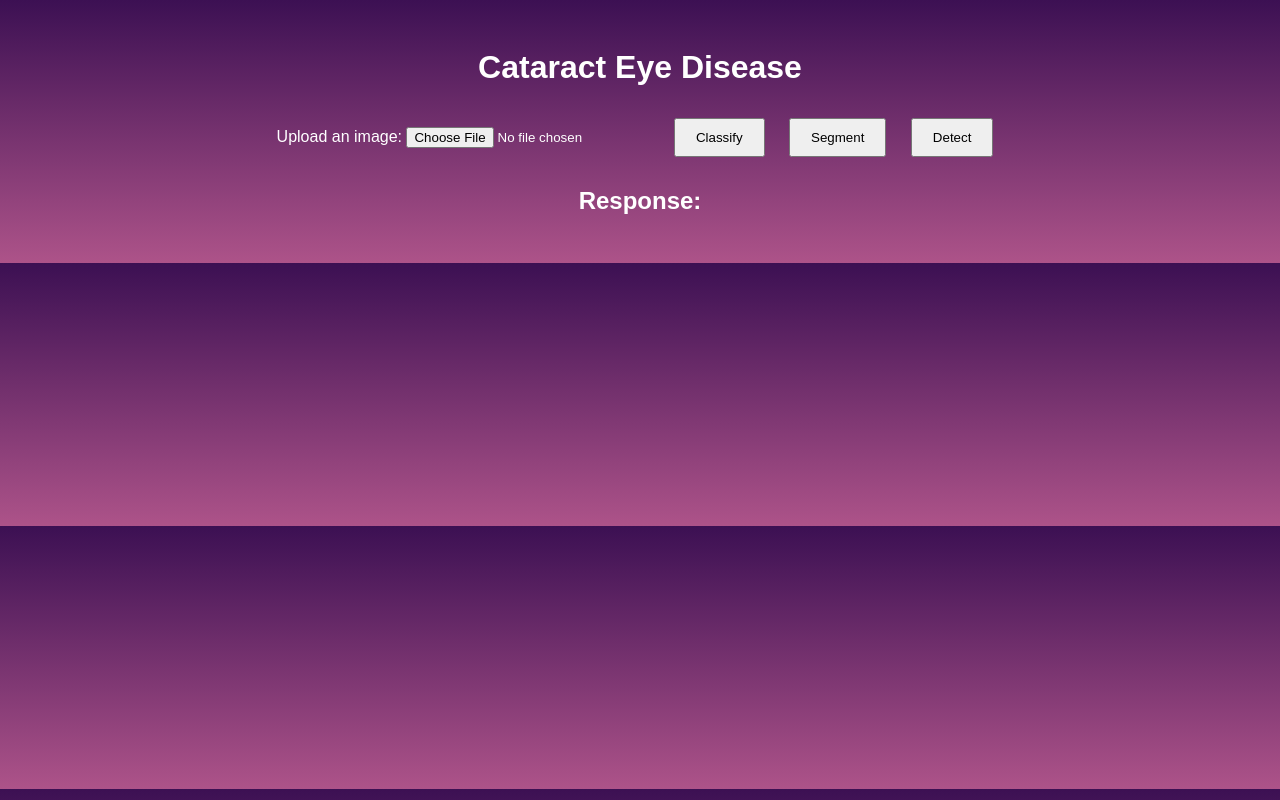
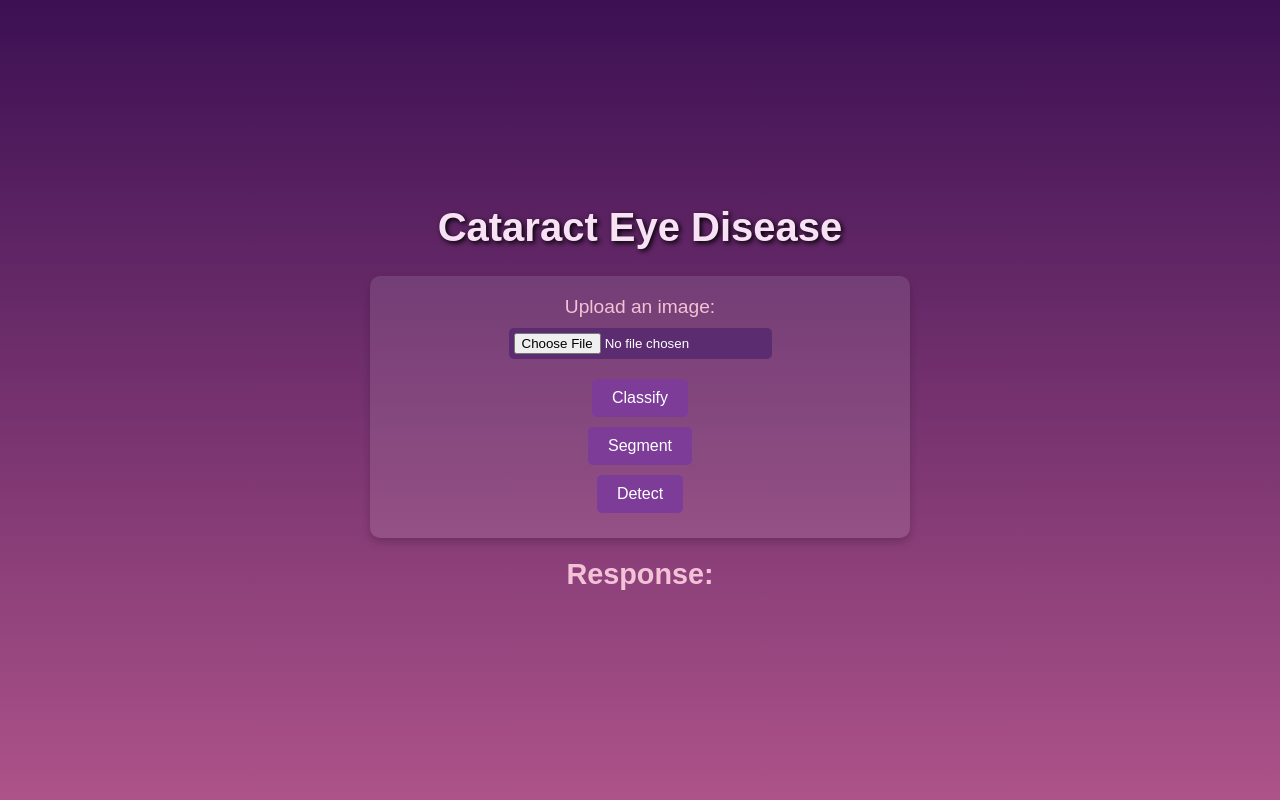
Before and after one commit to AroubAlRizq/AI2Project, a Flask app: template templates/index.html in a window 1280 px wide. Run offline with Flask 3, Linux system fonts and the light colour scheme; the template is opened without the code that fills it, so the values that code supplies are empty.

Commit message:
Update index.html

```diff
--- a/templates/index.html
+++ b/templates/index.html
@@ -5,16 +5,95 @@
     <meta name="viewport" content="width=device-width, initial-scale=1.0">
     <title>Cataract Eye Disease</title>
     <style>
+        /* Body Styling */
         body {
+            margin: 0;
             font-family: Arial, sans-serif;
-            background: linear-gradient(to bottom, #3c1053, #ad5389);
+            background: linear-gradient(to bottom, #3c1053, #ad5389); /* Dark purple to light purple */
             color: white;
-            text-align: center;
+            display: flex;
+            flex-direction: column;
+            align-items: center;
+            justify-content: center;
+            min-height: 100vh;
+        }
+
+        /* Page Title */
+        h1 {
+            margin-top: 20px;
+            font-size: 2.5rem;
+            color: #f8e1f4; /* Light purple */
+            text-shadow: 2px 2px 5px black;
+        }
+
+        /* Form Styling */
+        form {
+            background-color: rgba(255, 255, 255, 0.1); /* Semi-transparent white */
             padding: 20px;
+            border-radius: 10px;
+            box-shadow: 0 4px 8px rgba(0, 0, 0, 0.2);
+            display: flex;
+            flex-direction: column;
+            align-items: center;
+            max-width: 500px;
+            width: 90%;
         }
+
+        label {
+            font-size: 1.2rem;
+            margin-bottom: 10px;
+            color: #f4c2d7; /* Soft pink-purple */
+        }
+
+        input[type="file"] {
+            margin-bottom: 15px;
+            padding: 5px;
+            border-radius: 5px;
+            background-color: #5b2c6f; /* Deep purple */
+            color: white;
+            border: none;
+        }
+
         button {
-            margin: 10px;
+            background-color: #7d3c98; /* Medium purple */
+            color: white;
+            font-size: 1rem;
             padding: 10px 20px;
+            margin: 5px;
+            border: none;
+            border-radius: 5px;
+            cursor: pointer;
+            transition: all 0.3s ease;
+        }
+
+        button:hover {
+            background-color: #a569bd; /* Light purple */
+            transform: scale(1.05);
+        }
+
+        /* Response Section */
+        h2 {
+            margin-top: 20px;
+            font-size: 1.8rem;
+            color: #f4c2d7; /* Soft pink-purple */
+        }
+
+        pre, img {
+            margin-top: 15px;
+            max-width: 500px;
+            width: 90%;
+            border-radius: 5px;
+        }
+
+        pre {
+            background-color: rgba(0, 0, 0, 0.6); /* Dark transparent background */
+            color: #f8e1f4; /* Light purple */
+            padding: 10px;
+            overflow-x: auto;
+        }
+
+        img {
+            box-shadow: 0 4px 8px rgba(0, 0, 0, 0.5);
         }
     </style>
 </head>
@@ -29,9 +108,12 @@
     </form>
     <h2>Response:</h2>
     <div id="response"></div>
+
     <script>
+        // Backend URL (update this with your Render backend URL)
         const backendURL = "https://ai2project.onrender.com";
 
+        // Function to handle image uploads and process results
         function uploadImage(endpoint) {
             const formData = new FormData();
             const fileInput = document.getElementById("file");
@@ -40,35 +122,42 @@
                 return;
             }
             formData.append("file", fileInput.files[0]);
-            document.getElementById("response").innerHTML = "";
 
+            // Clear previous response
+            const responseDiv = document.getElementById("response");
+            responseDiv.innerHTML = "";
+
+            // Make the POST request to the backend
             fetch(backendURL + endpoint, {
                 method: "POST",
                 body: formData,
             })
-                .then(response => {
-                    if (response.ok) {
-                        if (response.headers.get("content-type").includes("image")) {
-                            return response.blob();
-                        } else {
-                            return response.json();
-                        }
+                .then((response) => {
+                    // Check if the response is an image or JSON
+                    const contentType = response.headers.get("content-type");
+                    if (contentType && contentType.includes("image")) {
+                        return response.blob(); // Image
                     } else {
-                        throw new Error(`Server error: ${response.status}`);
+                        return response.json(); // JSON
                     }
                 })
-                .then(data => {
-                    const responseDiv = document.getElementById("response");
+                .then((data) => {
+                    // Handle JSON response
                     if (data instanceof Blob) {
+                        // Display the image
                         const img = document.createElement("img");
                         img.src = URL.createObjectURL(data);
                         responseDiv.appendChild(img);
                     } else {
-                        responseDiv.textContent = JSON.stringify(data, null, 2);
+                        // Display the JSON response
+                        const pre = document.createElement("pre");
+                        pre.textContent = JSON.stringify(data, null, 2);
+                        responseDiv.appendChild(pre);
                     }
                 })
-                .catch(error => {
-                    document.getElementById("response").textContent = "Error: " + error.message;
+                .catch((error) => {
+                    console.error("Error:", error);
+                    responseDiv.textContent = "An error occurred!";
                 });
         }
     </script>
```
